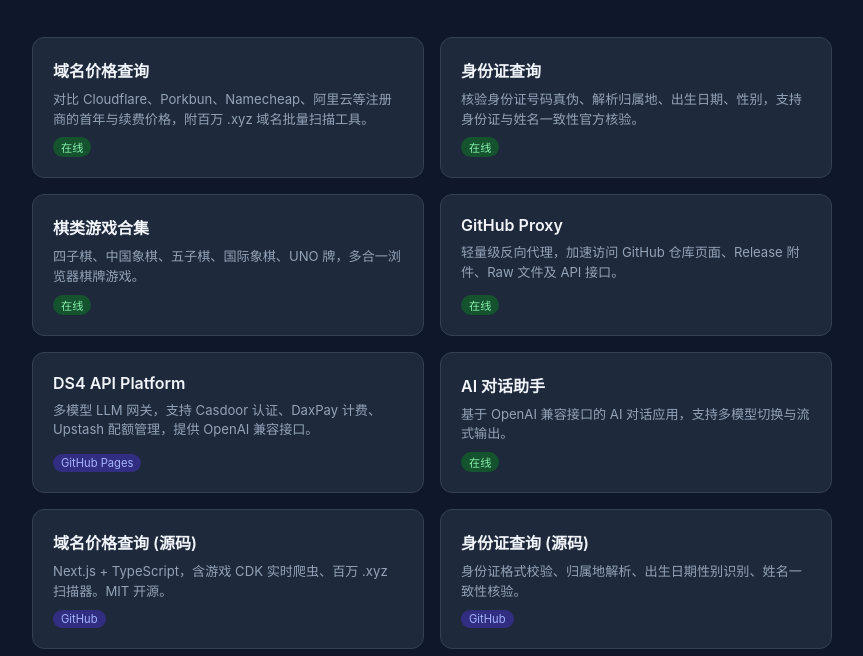
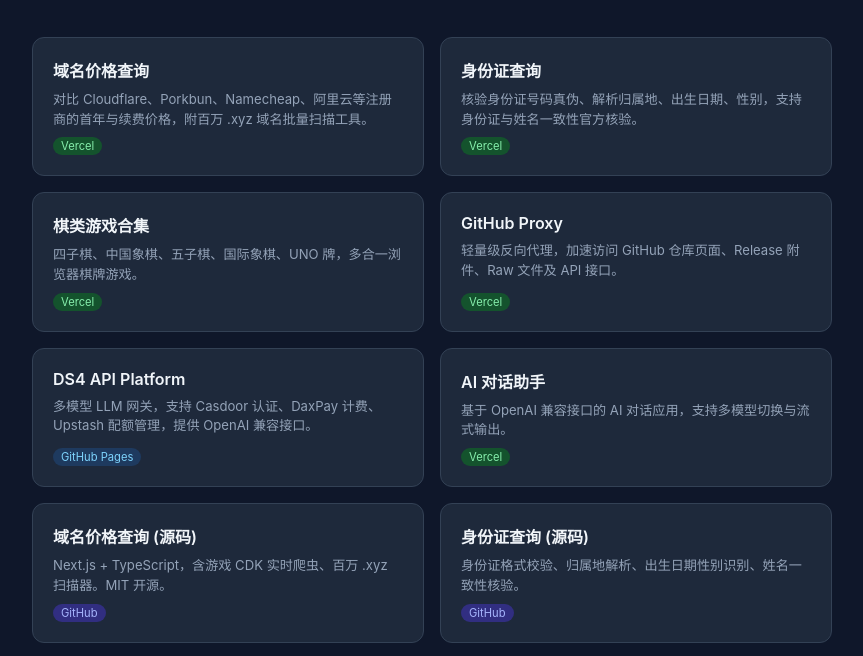
Before and after one commit to tanle-mtr/id-tanle-cc-cd, a plain HTML site: page index.html in a window 1280 px wide. Shown: the part 116-772 px from the top of the page, without its empty margins (208-1071 px from the left). Drawn offline with Linux system fonts and the light colour scheme.

```diff
--- a/index.html
+++ b/index.html
@@ -66,6 +66,7 @@
       align-self: flex-start;
     }
     .card-tag.live { background: #14532d; color: #86efac; }
+    .card-tag.pages { background: #1e3a5f; color: #7dd3fc; }
     footer { margin-top: 48px; color: #475569; font-size: 0.8rem; }
   </style>
 </head>
@@ -77,37 +78,37 @@
     <a class="card" href="https://domain-price-checker.vercel.app/" target="_blank">
       <span class="card-title">域名价格查询</span>
       <span class="card-desc">对比 Cloudflare、Porkbun、Namecheap、阿里云等注册商的首年与续费价格，附百万 .xyz 域名批量扫描工具。</span>
-      <span class="card-tag live">在线</span>
+      <span class="card-tag live">Vercel</span>
     </a>
 
     <a class="card" href="https://id-card-checker.vercel.app/" target="_blank">
       <span class="card-title">身份证查询</span>
       <span class="card-desc">核验身份证号码真伪、解析归属地、出生日期、性别，支持身份证与姓名一致性官方核验。</span>
-      <span class="card-tag live">在线</span>
+      <span class="card-tag live">Vercel</span>
     </a>
 
     <a class="card" href="https://game-collection.vercel.app/" target="_blank">
       <span class="card-title">棋类游戏合集</span>
       <span class="card-desc">四子棋、中国象棋、五子棋、国际象棋、UNO 牌，多合一浏览器棋牌游戏。</span>
-      <span class="card-tag live">在线</span>
+      <span class="card-tag live">Vercel</span>
     </a>
 
     <a class="card" href="https://vercel-proxy.vercel.app/" target="_blank">
       <span class="card-title">GitHub Proxy</span>
       <span class="card-desc">轻量级反向代理，加速访问 GitHub 仓库页面、Release 附件、Raw 文件及 API 接口。</span>
-      <span class="card-tag live">在线</span>
+      <span class="card-tag live">Vercel</span>
     </a>
 
     <a class="card" href="https://tanle-mtr.github.io/ds4-api-platform/" target="_blank">
       <span class="card-title">DS4 API Platform</span>
       <span class="card-desc">多模型 LLM 网关，支持 Casdoor 认证、DaxPay 计费、Upstash 配额管理，提供 OpenAI 兼容接口。</span>
-      <span class="card-tag">GitHub Pages</span>
+      <span class="card-tag pages">GitHub Pages</span>
     </a>
 
     <a class="card" href="https://ai-assistant.vercel.app/" target="_blank">
       <span class="card-title">AI 对话助手</span>
       <span class="card-desc">基于 OpenAI 兼容接口的 AI 对话应用，支持多模型切换与流式输出。</span>
-      <span class="card-tag live">在线</span>
+      <span class="card-tag live">Vercel</span>
     </a>
 
     <a class="card" href="https://github.com/tanle-mtr/domain-price-checker" target="_blank">
```
